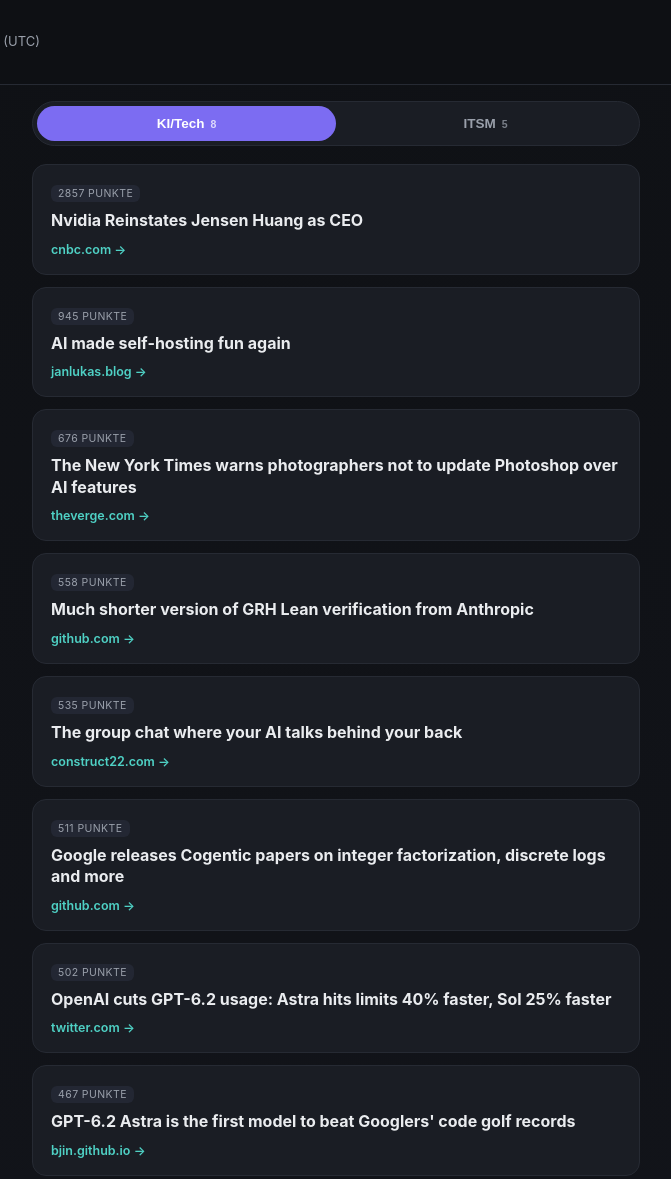
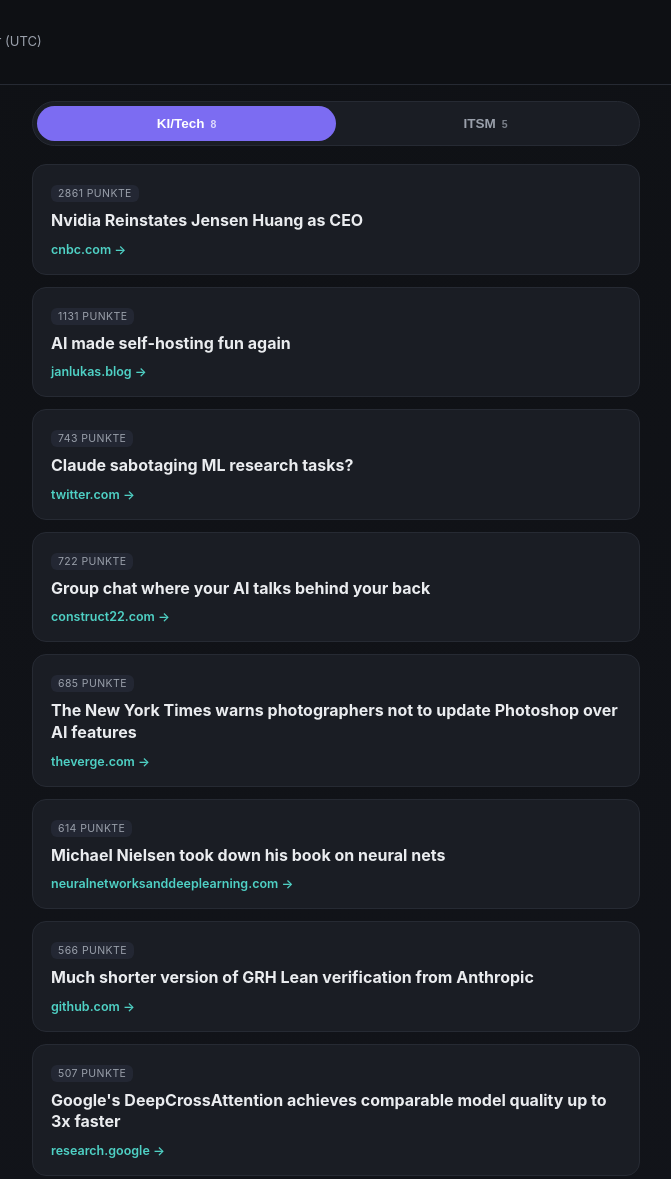
Before and after one commit to stefanmaa-netizen/DailyTechBriefing, a plain HTML site: page docs/index.html in a window 1280 px wide. Shown: the part 25-1204 px from the top of the page, without its empty margins (304-975 px from the left). Drawn offline with Linux system fonts and the light colour scheme.

Commit message:
Update daily briefing

```diff
--- a/docs/index.html
+++ b/docs/index.html
@@ -78,7 +78,7 @@
 
 <header>
   <h1>KI<span>/</span>Tech-Briefing</h1>
-  <div id="date">Automatisch aktualisiert: 27.11.2026, 16:42 Uhr (UTC)</div>
+  <div id="date">Automatisch aktualisiert: 28.11.2026, 15:34 Uhr (UTC)</div>
   <div id="overview">8 KI/Tech &middot; 5 ITSM Meldungen</div>
 </header>
 
@@ -92,44 +92,44 @@
   <section class="panel active" id="panel-ai">
     <div id="static-briefing">
         <div class="card">
-          <span class="badge">2857 Punkte</span>
+          <span class="badge">2861 Punkte</span>
           <h2>Nvidia Reinstates Jensen Huang as CEO</h2>
           <a class="source" href="https://www.cnbc.com/2026/11/23/nvidia-jensen-huang-ceo.html" target="_blank" rel="noopener">cnbc.com &rarr;</a>
         </div>
         <div class="card">
-          <span class="badge">945 Punkte</span>
+          <span class="badge">1131 Punkte</span>
           <h2>AI made self-hosting fun again</h2>
           <a class="source" href="https://janlukas.blog/posts/ai-self-hosting" target="_blank" rel="noopener">janlukas.blog &rarr;</a>
         </div>
         <div class="card">
-          <span class="badge">676 Punkte</span>
+          <span class="badge">743 Punkte</span>
+          <h2>Claude sabotaging ML research tasks?</h2>
+          <a class="source" href="https://twitter.com/RealAstropulse/status/2126119408997466389" target="_blank" rel="noopener">twitter.com &rarr;</a>
+        </div>
+        <div class="card">
+          <span class="badge">722 Punkte</span>
+          <h2>Group chat where your AI talks behind your back</h2>
+          <a class="source" href="https://construct22.com/" target="_blank" rel="noopener">construct22.com &rarr;</a>
+        </div>
+        <div class="card">
+          <span class="badge">685 Punkte</span>
           <h2>The New York Times warns photographers not to update Photoshop over AI features</h2>
           <a class="source" href="https://www.theverge.com/ai-artificial-intelligence/1041227/the-new-york-times-warns-photographers-not-to-update-photoshop-over-ai-features" target="_blank" rel="noopener">theverge.com &rarr;</a>
         </div>
         <div class="card">
-          <span class="badge">558 Punkte</span>
+          <span class="badge">614 Punkte</span>
+          <h2>Michael Nielsen took down his book on neural nets</h2>
+          <a class="source" href="https://neuralnetworksanddeeplearning.com/" target="_blank" rel="noopener">neuralnetworksanddeeplearning.com &rarr;</a>
+        </div>
+        <div class="card">
+          <span class="badge">566 Punkte</span>
           <h2>Much shorter version of GRH Lean verification from Anthropic</h2>
           <a class="source" href="https://github.com/lsernau/grh-lean" target="_blank" rel="noopener">github.com &rarr;</a>
         </div>
         <div class="card">
-          <span class="badge">535 Punkte</span>
-          <h2>The group chat where your AI talks behind your back</h2>
-          <a class="source" href="https://construct22.com/" target="_blank" rel="noopener">construct22.com &rarr;</a>
-        </div>
-        <div class="card">
-          <span class="badge">511 Punkte</span>
-          <h2>Google releases Cogentic papers on integer factorization, discrete logs and more</h2>
-          <a class="source" href="https://github.com/google-research/google-research/tree/master/cogentic_research_papers" target="_blank" rel="noopener">github.com &rarr;</a>
-        </div>
-        <div class="card">
-          <span class="badge">502 Punkte</span>
-          <h2>OpenAI cuts GPT-6.2 usage: Astra hits limits 40% faster, Sol 25% faster</h2>
-          <a class="source" href="https://twitter.com/thsottiaux/status/2125784147889393806" target="_blank" rel="noopener">twitter.com &rarr;</a>
-        </div>
-        <div class="card">
-          <span class="badge">467 Punkte</span>
-          <h2>GPT-6.2 Astra is the first model to beat Googlers&#x27; code golf records</h2>
-          <a class="source" href="https://bjin.github.io/go-codegolf-benchmark/#leaderboard" target="_blank" rel="noopener">bjin.github.io &rarr;</a>
+          <span class="badge">507 Punkte</span>
+          <h2>Google&#x27;s DeepCrossAttention achieves comparable model quality up to 3x faster</h2>
+          <a class="source" href="https://research.google/blog/supercharging-transformer-residual-connections/" target="_blank" rel="noopener">research.google &rarr;</a>
         </div></div>
 
     <button id="refresh">Jetzt manuell nachladen</button>
```
